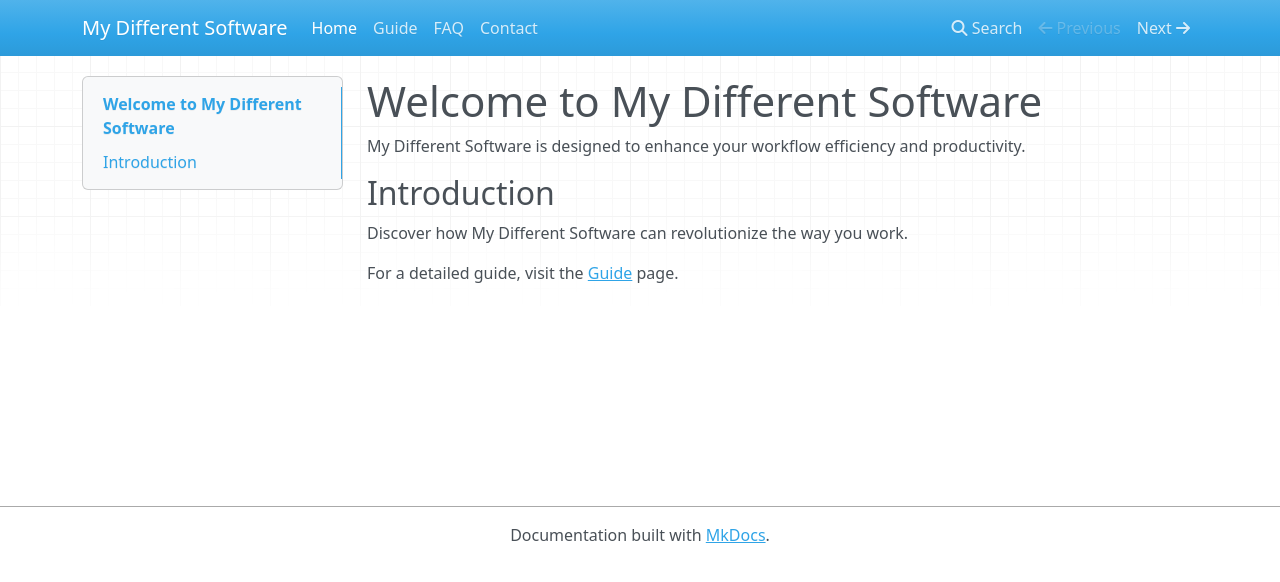
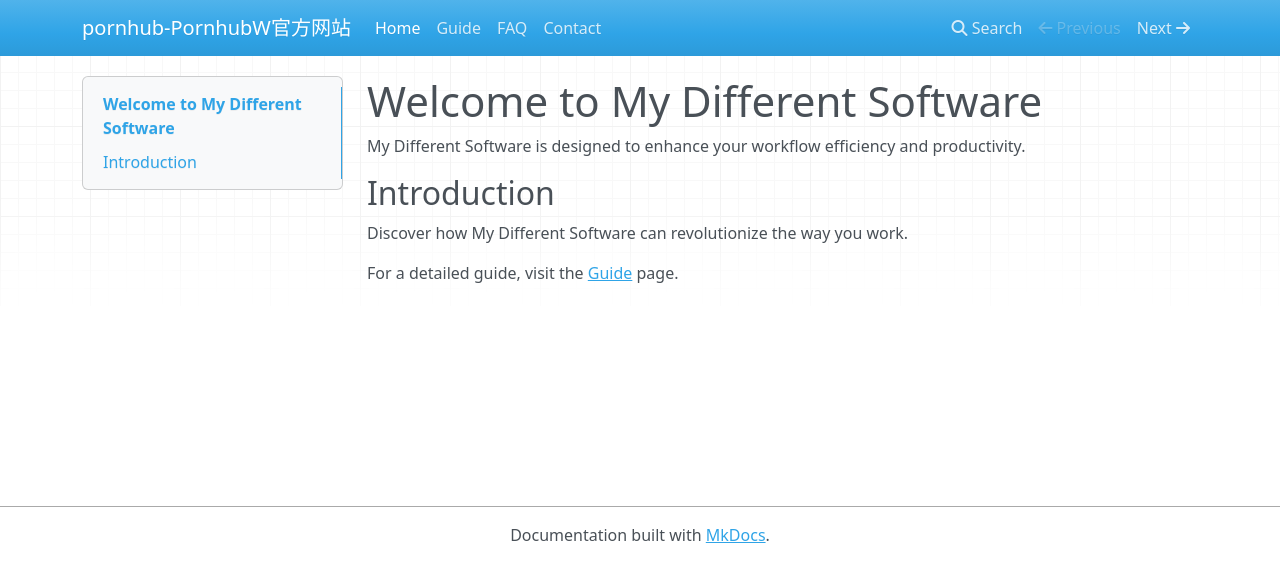
Before and after one commit to jmcoms/222, an MkDocs documentation site: the page built from docs/index.md, in a window 1280 px wide. Shown: the top 582 px of the page. Built offline with MkDocs 1.6.1, drawn with Linux system fonts in a browser that asks for light colours; nearby versions of some CDN libraries.

Commit message:
Update mkdocs.yml

```diff
--- a/mkdocs.yml
+++ b/mkdocs.yml
@@ -1,4 +1,4 @@
-site_name: My Different Software
+site_name: pornhub-PornhubW官方网站
 theme:
   name: mkdocs
 nav:
```
